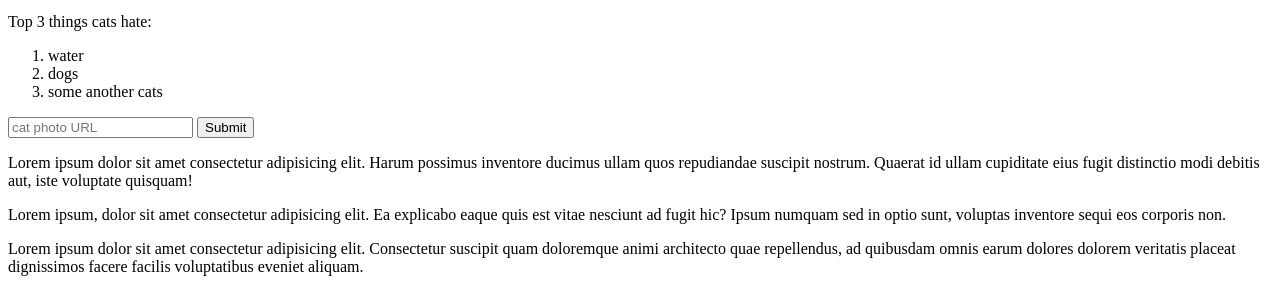
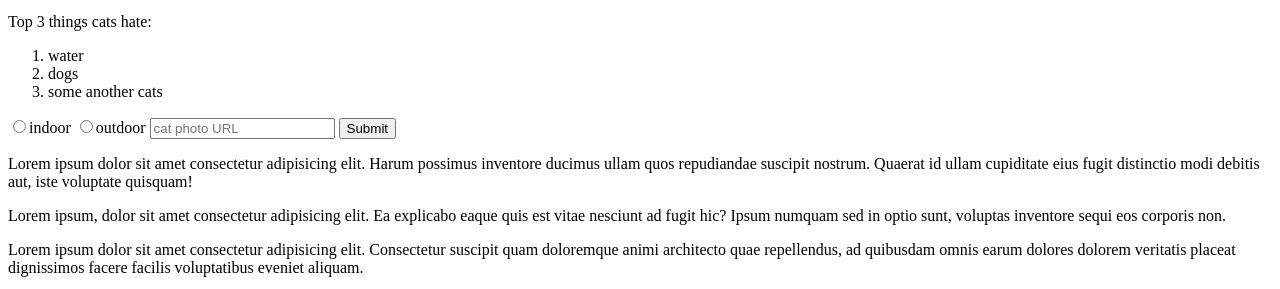
Before and after one commit to Tron-Ar/FirstOne, a plain HTML site: page index.html in a window 1280 px wide. Shown: the part 496-785 px from the top of the page. Drawn offline with Linux system fonts and the light colour scheme.

Commit message:
Create a Set of Radio Buttons

```diff
--- a/index.html
+++ b/index.html
@@ -22,6 +22,12 @@
     </ol>
 <p>
     <form action="https://freecatphotoapp.com/submit-cat-photo">
+        <label for="indoor">
+            <input id="indoor" type="radio" name="indoor-outdoor">indoor
+        </label>
+        <label for="outdoor">
+            <input id="outdoor" type="radio" name="indoor-outdoor">outdoor
+        </label>
     <input type="text" placeholder="cat photo URL" required>
     <button type="submit">Submit</button>
     </form>
```
